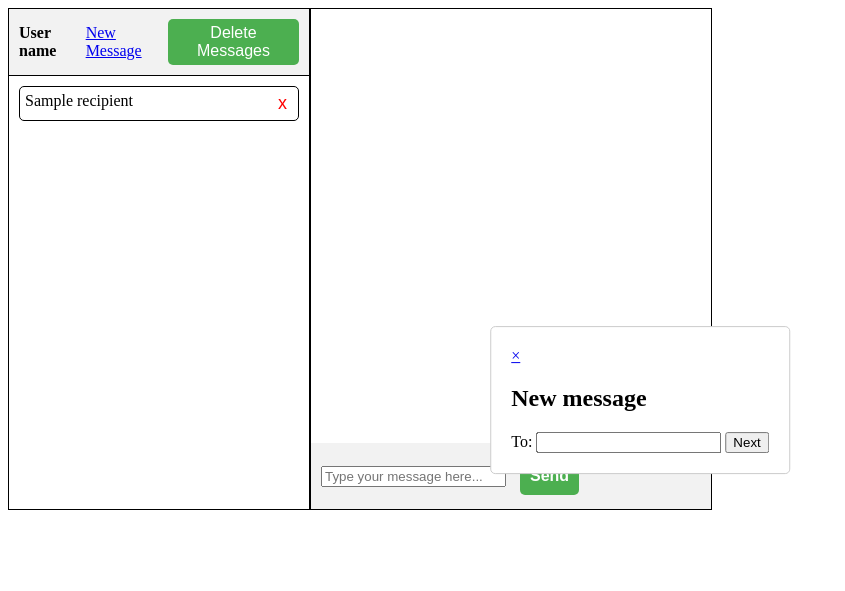
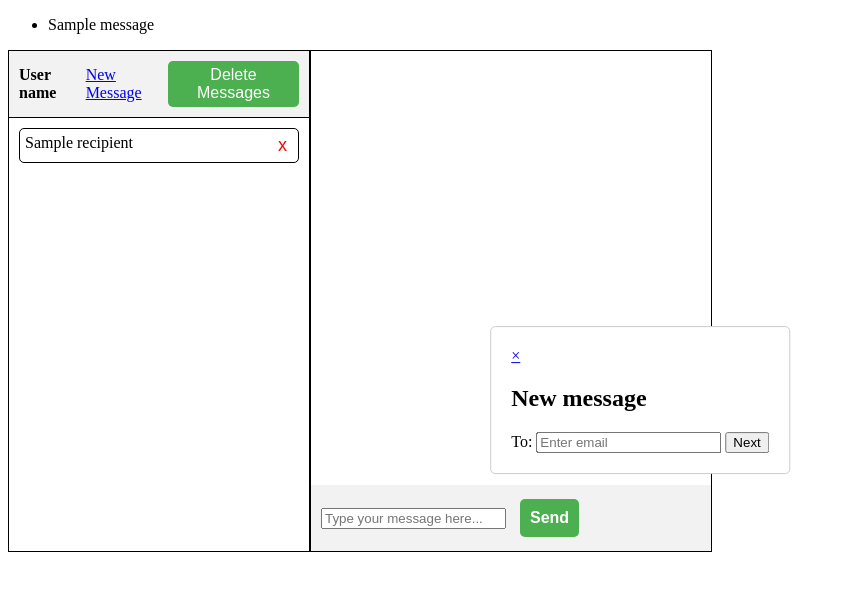
Before and after one commit to klam20/CMPE131-EmailClient, a Flask app: page /chat in a window 1280 px wide, after a click on "New Message". Shown: the top 591 px of the page, without its empty margins (0-845 px from the left). Run offline with Flask 3, Linux system fonts and the light colour scheme; a user stored in the database is signed in; tables that the repository leaves empty hold one stand-in row (values such as "Sample post"); one stand-in notice (Sample message) is shown.

Commit message:
User can only add emails that are registered in the database.

```diff
--- a/app/forms.py
+++ b/app/forms.py
@@ -1,7 +1,7 @@
 from flask_wtf import FlaskForm
 from app import *
-from wtforms import StringField, SubmitField
-from wtforms.validators import DataRequired
+from wtforms import StringField, PasswordField, SubmitField, BooleanField
+from wtforms.validators import DataRequired, Email, EqualTo
 
 class ChatForm(FlaskForm):
     name = StringField('Recipient Name', validators=[DataRequired()])
@@ -9,10 +9,8 @@ class ChatForm(FlaskForm):
     submit = SubmitField('Send')
 
 class AddRecipientForm(FlaskForm):
-    name = StringField("Name", validators=[DataRequired()])
+    name = StringField("Email", validators=[DataRequired()])
     submit = SubmitField("Add Recipient")
-from wtforms import StringField, PasswordField, SubmitField, BooleanField
-from wtforms.validators import DataRequired, Email, EqualTo
 
 class sendEmailForm(FlaskForm):
     recipient = StringField('Recipient', validators=[DataRequired()])
--- a/app/routes.py
+++ b/app/routes.py
@@ -8,6 +8,7 @@ from flask import request
 from flask import flash
 from flask import redirect
 from flask import url_for
+from flask import session
 from flask_login import current_user
 from flask_login import login_user
 from flask_login import logout_user
@@ -122,7 +123,6 @@ def chat():
     current_user_id = current_user.id
     sent_messages = ChatMessage.query.all()
     recipients = Recipient.query.filter_by(user_id=current_user.id, sender_id=current_user.id).all()
-    #recipients = Recipient.query.all()
     return render_template('chat.html', sent_messages=sent_messages, recipients=recipients, form=form, selected_recipient_id=None)
 
 @myapp_obj.route("/chat/send_message/<int:recipient_id>", methods=["GET", "POST"])
@@ -159,16 +159,19 @@ def chat_with_recipient(recipient_id):
 def add_recipient():
     form = AddRecipientForm()
     if form.validate_on_submit():
-        recipient_name = form.name.data
-        user_id = current_user.id
-        sender_id = current_user.id
-        new_recipient = Recipient(name=recipient_name, user_id=user_id, sender_id=sender_id)
-        db.session.add(new_recipient)
-        db.session.commit()
-        return redirect(url_for("chat"))
-        #return redirect(url_for("chat_with_recipient", recipient_id=recipient_id))
-
-    return render_template("add_recipient.html", form=form)
+        recipient_email = form.name.data
+        recipient = User.query.filter_by(email=recipient_email).first()
+        if recipient:
+            user_id = current_user.id
+            sender_id = current_user.id
+            new_recipient = Recipient(name=recipient_email, user_id=user_id, sender_id=sender_id)
+            db.session.add(new_recipient)
+            db.session.commit()
+            return redirect(url_for("chat"))
+        else:
+            flash('User email not found')
+            return redirect(url_for("chat"))
+    return render_template("chat.html", form=form)
 
 @myapp_obj.route('/delete_messages', methods=['POST'])
 def delete_messages():
--- a/app/templates/chat.html
+++ b/app/templates/chat.html
@@ -6,13 +6,22 @@
    <link href="{{url_for('static', filename='style.css')}}" rel="stylesheet">
   </head>
   <body>
+    {% with messages = get_flashed_messages() %}
+        {% if messages %}
+            <ul>
+                {% for message in messages %}
+                <li>{{ message }}</li>
+                {% endfor %}
+            </ul>
+        {% endif %}
+    {% endwith %}
     <div id="addRecipientPopup" class="popup">
      <div class="popup-content">
       <a href="#close" class="close-button">&times;</a>
       <h2>New message</h2>
       <form action="{{ url_for('add_recipient') }}" method="POST">
         {{ form.hidden_tag() }}
-        To: {{ form.name(id="to") }}
+        To: {{ form.name(id="to", placeholder="Enter email") }}
         {{ form.submit(value="Next") }}
       </form>
      </div>
--- a/migrations/versions/fc028b57b186_.py
+++ b/migrations/versions/a07a99a78687_.py
@@ -1,8 +1,8 @@
 """empty message
 
-Revision ID: fc028b57b186
+Revision ID: a07a99a78687
 Revises:
-Create Date: 2023-05-06 20:34:43.944881
+Create Date: 2023-05-07 10:41:45.010622
 
 """
 from alembic import op
@@ -10,7 +10,7 @@ import sqlalchemy as sa
 
 
 # revision identifiers, used by Alembic.
-revision = 'fc028b57b186'
+revision = 'a07a99a78687'
 down_revision = None
 branch_labels = None
 depends_on = None
```
